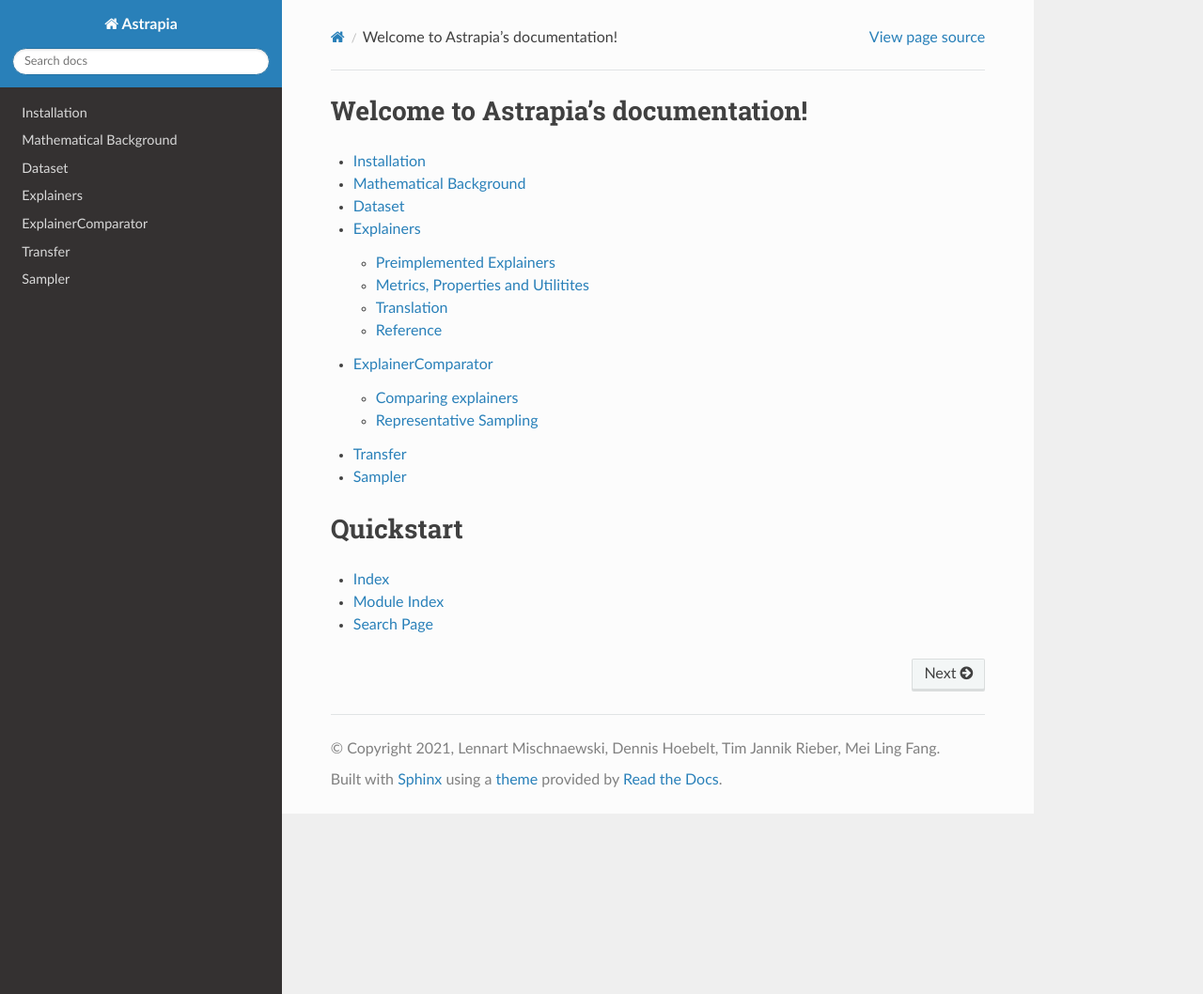
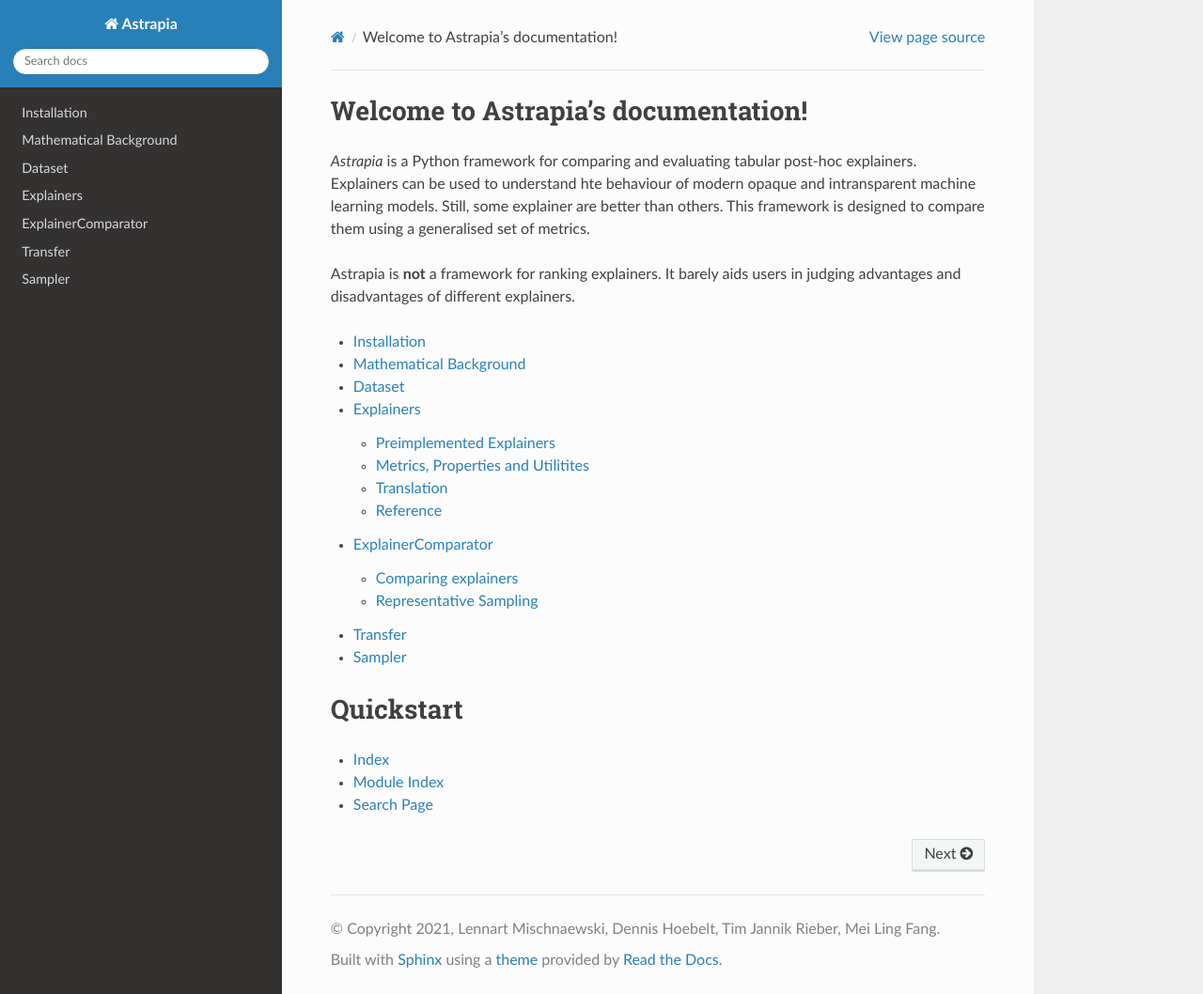
Before and after one commit to DataManagementLab/Astrapia, a Sphinx documentation site: the page built from docs/source/index.rst, in a window 1280 px wide and 1058 px high. Shown: the whole window at 94% size. Built offline with Sphinx 7.4.7 and the Read the Docs theme 2.0.0, drawn with Linux system fonts in a browser that asks for light colours.

Commit message:
edit docs

```diff
--- a/docs/source/index.rst
+++ b/docs/source/index.rst
@@ -5,6 +5,12 @@
 
 Welcome to Astrapia's documentation!
 ====================================
+
+*Astrapia* is a Python framework for comparing and evaluating tabular post-hoc explainers.
+Explainers can be used to understand hte behaviour of modern opaque and intransparent machine learning models.
+Still, some explainer are better than others. This framework is designed to compare them using a generalised set of metrics.
+
+Astrapia is **not** a framework for ranking explainers. It barely aids users in judging advantages and disadvantages of different explainers.
 
 .. toctree::
    :maxdepth: 2
```
